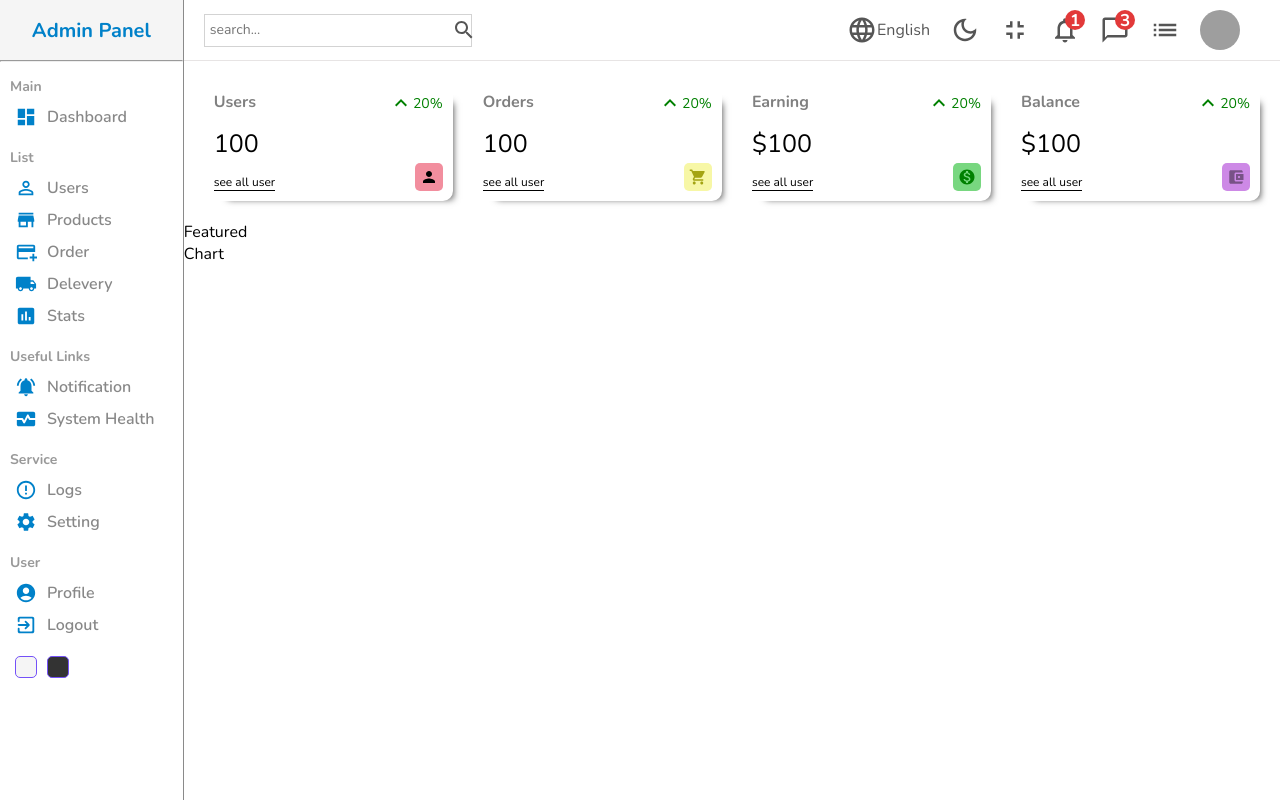
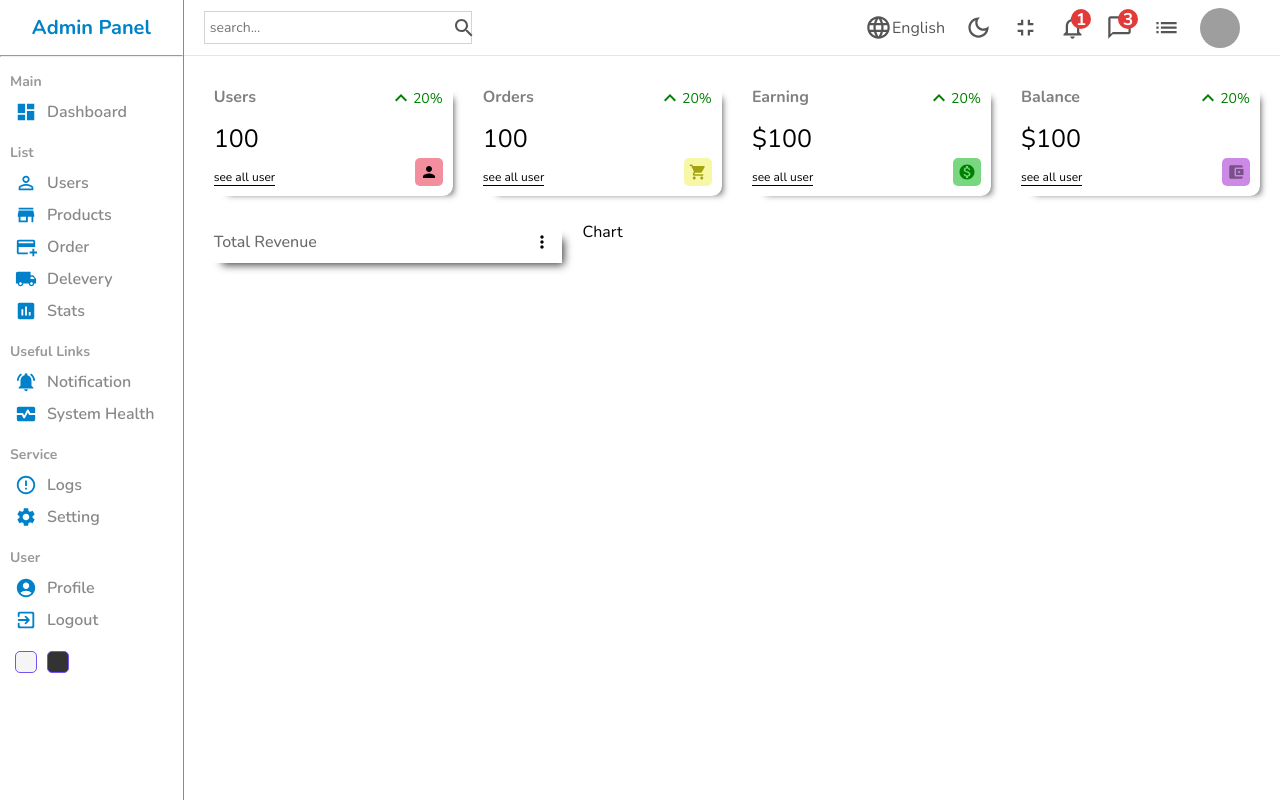
Before and after one commit to prashant2071/AdminPanel, a React (Create React App) app: page / in a window 1280 px wide. Built offline with nearby package versions, Linux system fonts and the light colour scheme; grey boxes are pictures that could not be loaded.

Commit message:
circular charts added

```diff
--- a/package.json
+++ b/package.json
@@ -11,6 +11,7 @@
     "@testing-library/react": "^13.4.0",
     "@testing-library/user-event": "^13.5.0",
     "react": "^18.2.0",
+    "react-circular-progressbar": "^2.1.0",
     "react-dom": "^18.2.0",
     "react-router-dom": "^6.7.0",
     "react-scripts": "5.0.1",
--- a/src/components/chart/chart.scss
+++ b/src/components/chart/chart.scss
@@ -1,3 +1,3 @@
 .chart{
-
+    flex: 4;
 }
--- a/src/components/featured/Featured.jsx
+++ b/src/components/featured/Featured.jsx
@@ -1,8 +1,18 @@
 import './featured.scss'
-
+import MoreVertIcon from '@mui/icons-material/MoreVert';
 const Featured = () => {
   return (
-    <div className='feature'>Featured</div>
+    <div className='feature'>
+        <div className="top">
+            <h1 className="title">Total Revenue</h1>
+            <MoreVertIcon fontSize='small' />
+        </div>
+        <div className="bottom">
+            <div className="featuredChart">
+
+            </div>
+        </div>
+    </div>
   )
 }
 
--- a/src/components/featured/featured.scss
+++ b/src/components/featured/featured.scss
@@ -1,3 +1,17 @@
 .feature{
-
+    flex: 2;
+    box-shadow: 10px 10px 9px -8px rgba(0,0,0,0.75);
+    -webkit-box-shadow: 10px 10px 9px -8px rgba(0,0,0,0.75);
+    -moz-box-shadow: 10px 10px 9px -8px rgba(0,0,0,0.75);
+    padding: 10px;
+    .top{
+        display: flex;
+        align-items: center;
+        justify-content: space-between;
+        .title{
+            font-size: 16px;
+            font-weight: 500;
+            color: #6b6b6b;
+        }
+    }
 }
--- a/src/components/navbar/navbar.scss
+++ b/src/components/navbar/navbar.scss
@@ -1,5 +1,5 @@
 .navbar{
-    height: 60px;
+    height: 55px;
     border-bottom: 0.5px solid rgb(231,228,228);
     display: flex;
     align-items: center;
@@ -42,7 +42,7 @@
                 position: relative;
 
                 .icon{
-                    font-size: 30px;
+                    font-size: 27px;
                 }
                 .avatar{
                     height: 40px;
--- a/src/components/sidebar/sidebar.scss
+++ b/src/components/sidebar/sidebar.scss
@@ -5,11 +5,11 @@
 
     flex: 1;
     .top{
-        height :60px;
+        height :55px;
         display: flex;
         align-items:center;
         justify-content: center;
-        background-color: whitesmoke;
+        background-color: white;
 
     }
     .logo{
--- a/src/pages/home/home.scss
+++ b/src/pages/home/home.scss
@@ -3,10 +3,13 @@
 
     .homeContainer{
         flex: 6;
-        .wigets{
+        .wigets, .charts {
             display: flex;
             padding: 20px;
             gap:20px
         }
+        .charts{
+            padding: 5px 20px;
+        }
     }
 }
```
Also changed, not shown: 1 other file (tests, documents, lock files or other folders).
